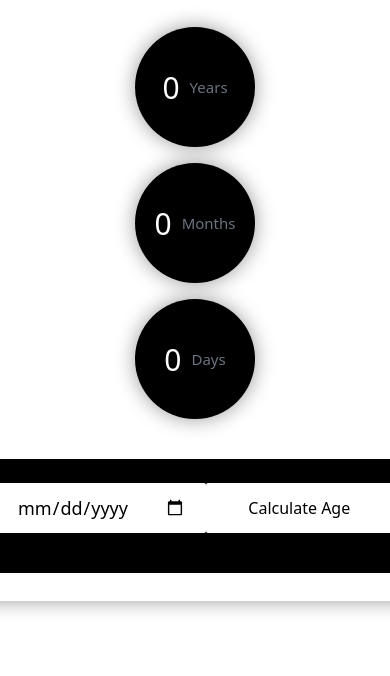
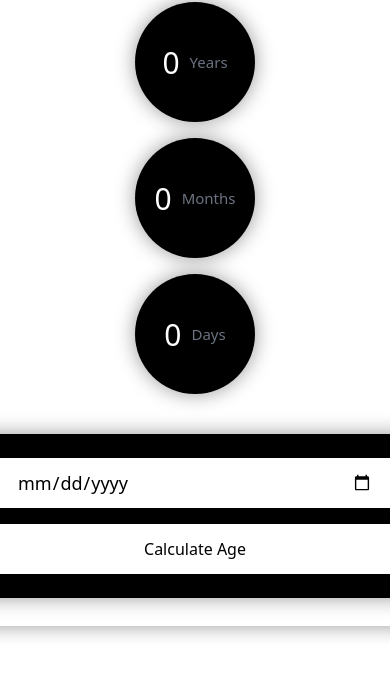
Before and after one commit to nikiiigoyal/tailwind-css-projects, a website: page ageCalculator/index.html in a window 390 px wide. Shown: the part 154-830 px from the top of the page. Drawn offline with nearby package versions, Linux system fonts and the light colour scheme.

Commit message:
age  calculator

```diff
--- a/ageCalculator/index.html
+++ b/ageCalculator/index.html
@@ -27,7 +27,11 @@
                 <p class="text-[15px]  text-gray-500 font-normal">Days</p>
             </div>
         </div>
-        <div class="lower-part flex justify-between p-6 sm:flex-row rounded-sm shadow-[0_0_20px-rgba(0,0,0,0.4)] bg-black mt-10">
+        <!-- <div class="lower-part flex justify-between p-6 sm:flex-row rounded-sm shadow-[0_0_20px-rgba(0,0,0,0.4)] bg-black mt-10">
+            <input type="date" class="input w-full sm:w-[60%] h-[50px] px-5 text-[18px] font-medium rounded-sm bg-white text-black mb-4 sm:mb-0">
+            <button class="w-full sm:w-[35%] h-[50px] text-[16px] font-normal rounded-sm text-black cursor-pointer bg-white active:scale-95">Calculate Age</button>
+        </div> -->
+        <div class="lower-part flex flex-col sm:flex-row justify-between p-6 rounded-sm shadow-[0_0_20px_rgba(0,0,0,0.4)] bg-black mt-10">
             <input type="date" class="input w-full sm:w-[60%] h-[50px] px-5 text-[18px] font-medium rounded-sm bg-white text-black mb-4 sm:mb-0">
             <button class="w-full sm:w-[35%] h-[50px] text-[16px] font-normal rounded-sm text-black cursor-pointer bg-white active:scale-95">Calculate Age</button>
         </div>
```
